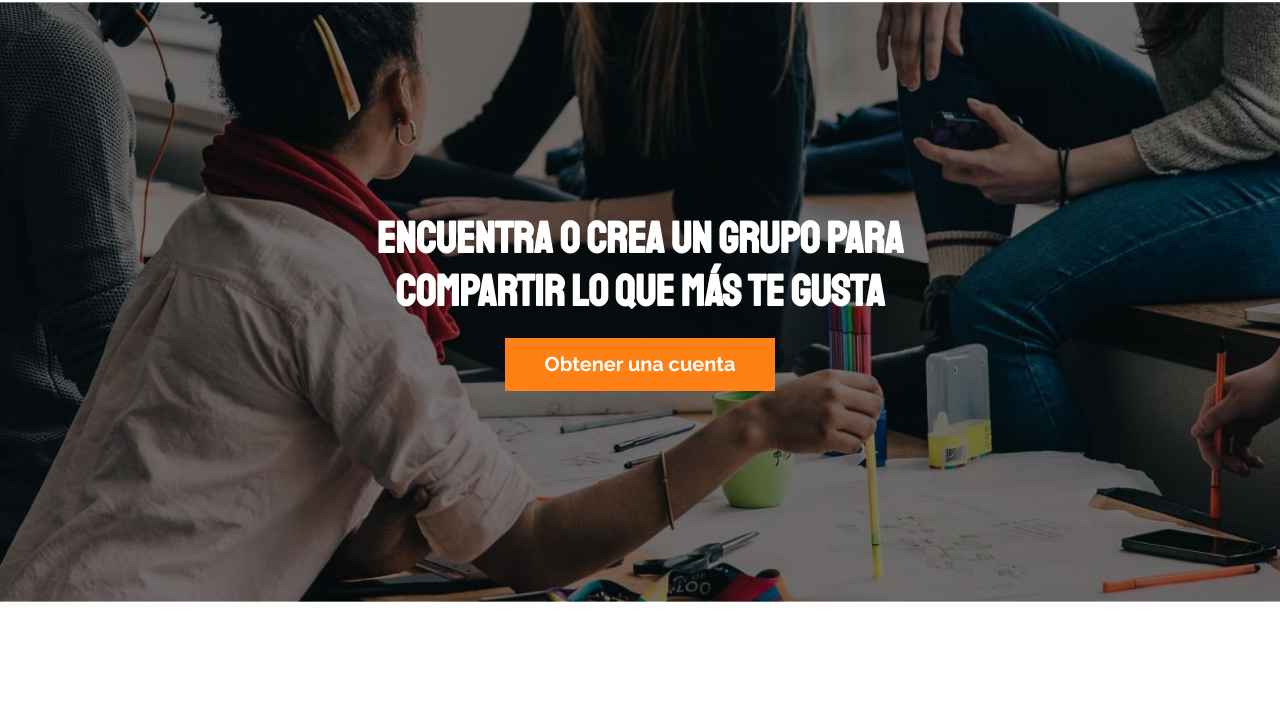
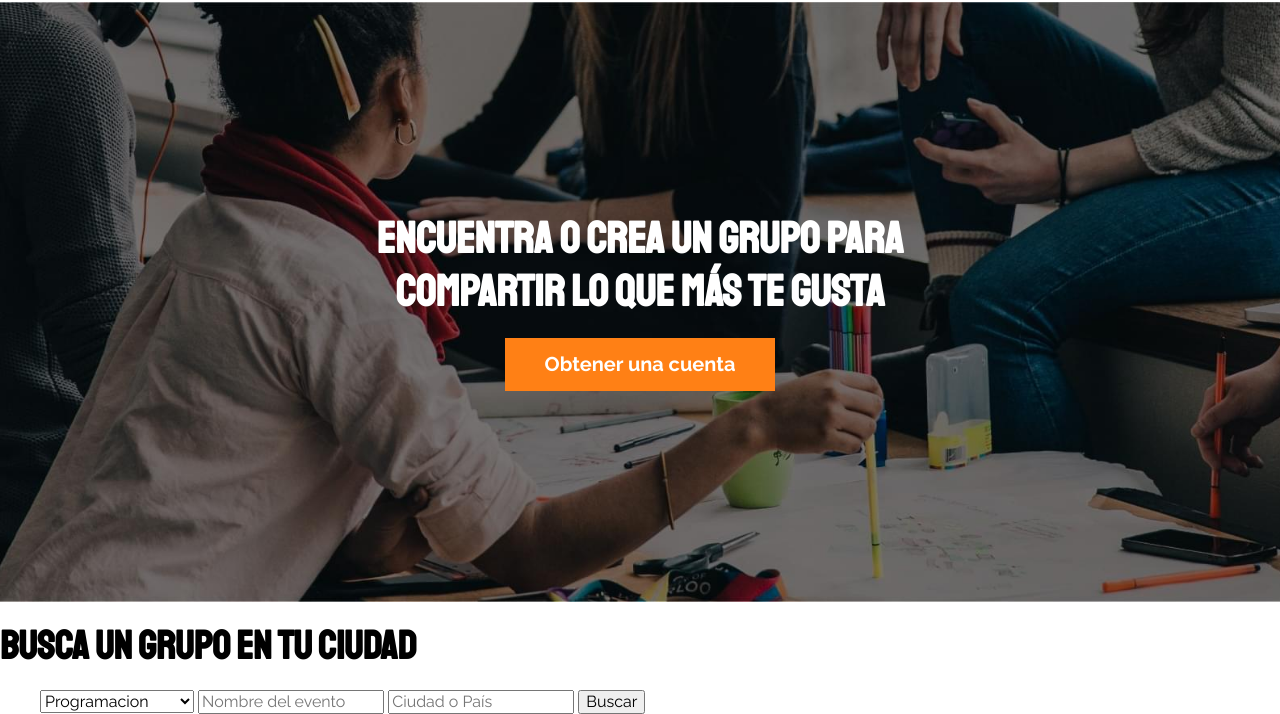
Before and after one commit to mcmmiguel/meetiproject, a website: page index.html in a window 1280 px wide. Shown: the part 130-844 px from the top of the page. Before the commit the page ends 800 px from the top, so only its background shows below. Drawn offline with Linux system fonts and the light colour scheme.

Commit message:
index.html: Seccion Busqueda agregada. Formulario añadido

```diff
--- a/index.html
+++ b/index.html
@@ -28,5 +28,33 @@
         <a href="#" class="hero__enlace">Obtener una cuenta</a>
     </section>
 
+    <section class="busqueda">
+        <h2 class="busqueda__heading">Busca un grupo en tu ciudad</h2>
+
+        <div class="contenedor">
+            <form action="#" class="formulario">
+                <select name="" id="" class="formulario__campo">
+                    <option>Programacion</option>
+                    <option>Diseño</option>
+                    <option>Negocios</option>
+                    <option>Moda</option>
+                    <option>Ejercicio y Salud</option>
+                    <option>Fotografía</option>
+                    <option>Comida</option>
+                    <option>Diseño Interior</option>
+                    <option>Café</option>
+                    <option>Cine</option>
+                    <option>Libros</option>
+                    <option>Emprendimientos</option>
+                </select>
+
+                <input type="text" class="formulario__campo" placeholder="Nombre del evento">
+                <input type="text" class="formulario__campo" placeholder="Ciudad o País">
+                <input type="submit" class="formulacio__submit" value="Buscar">
+
+            </form>
+        </div>
+    </section>
+
 </body>
 </html>
```
